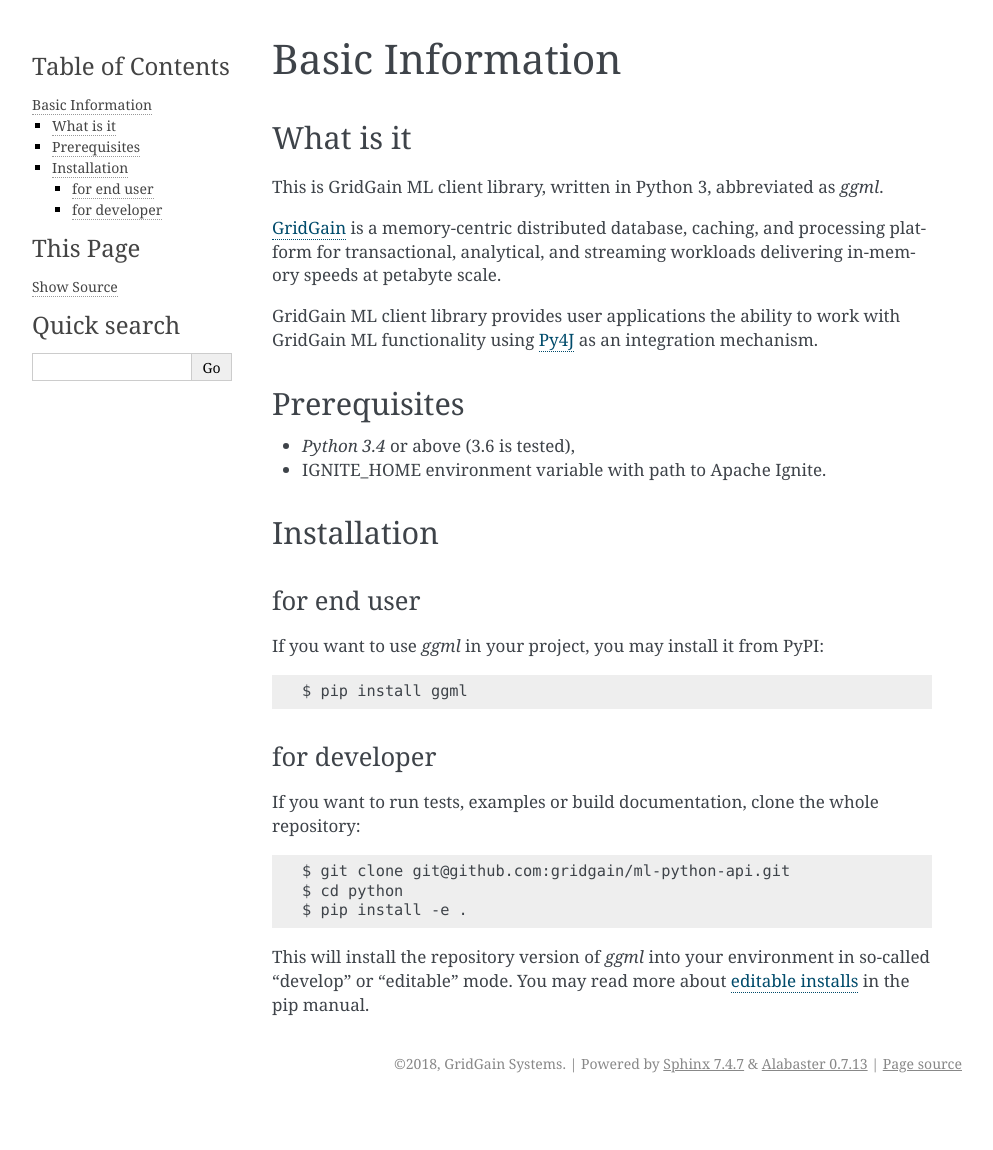
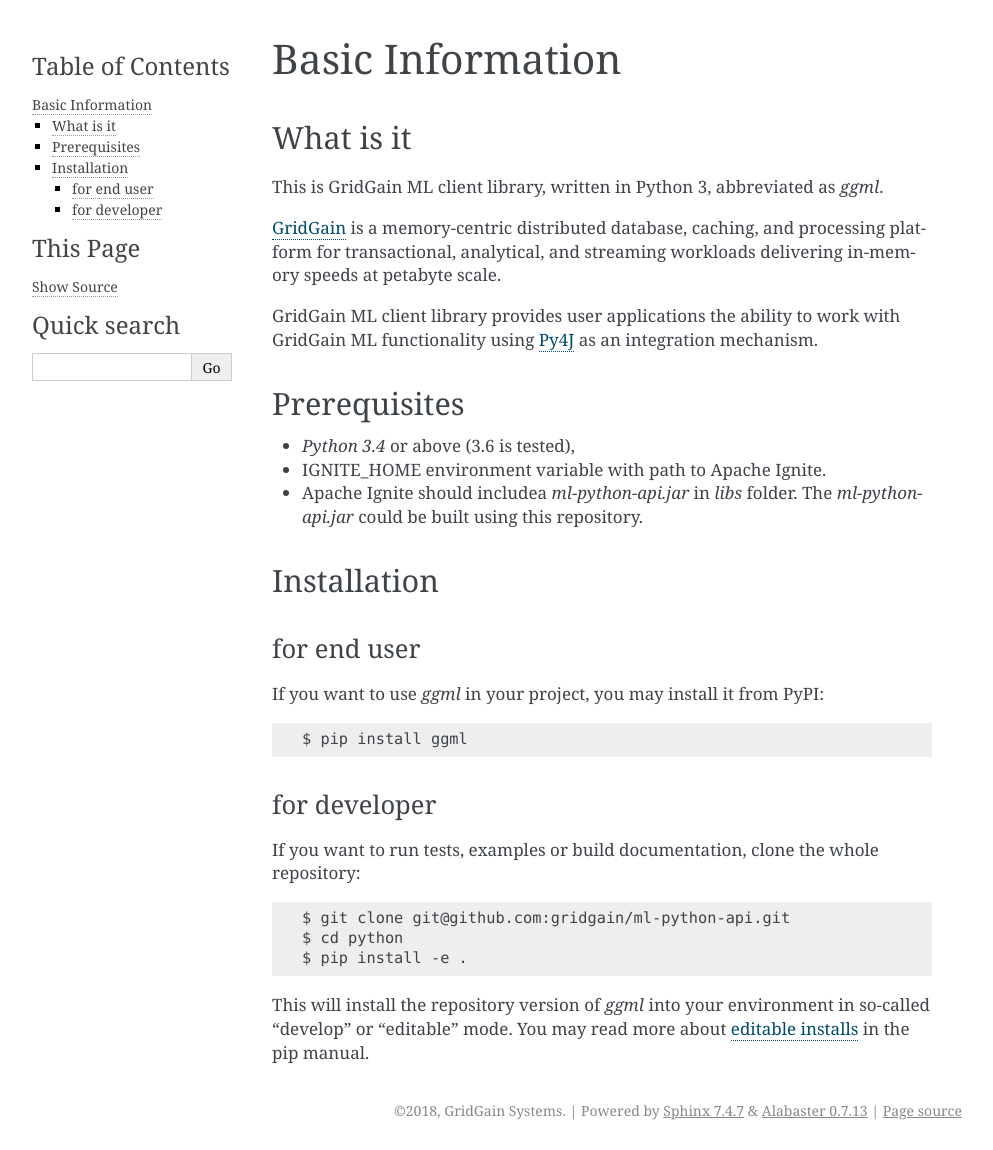
Before and after one commit to gridgain/ml-python-api, a Sphinx documentation site: the page built from python/docs/readme.rst, in a window 1280 px wide. Shown: the whole page, without its empty margins (148-1141 px from the left). Built offline with Sphinx 7.4.7, drawn with Linux system fonts in a browser that asks for light colours; before the commit the page ends 1103 px from its top, so only the background shows below that.

```diff
--- a/python/docs/readme.rst
+++ b/python/docs/readme.rst
@@ -31,6 +31,7 @@
 
 - *Python 3.4* or above (3.6 is tested),
 - IGNITE_HOME environment variable with path to Apache Ignite.
+- Apache Ignite should includea *ml-python-api.jar* in *libs* folder. The *ml-python-api.jar* could be built using this repository.
 
 Installation
 ------------
```
